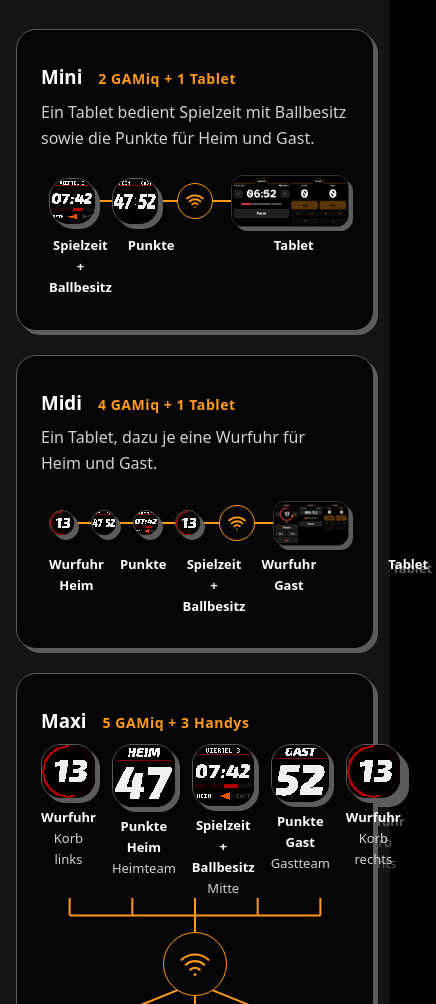
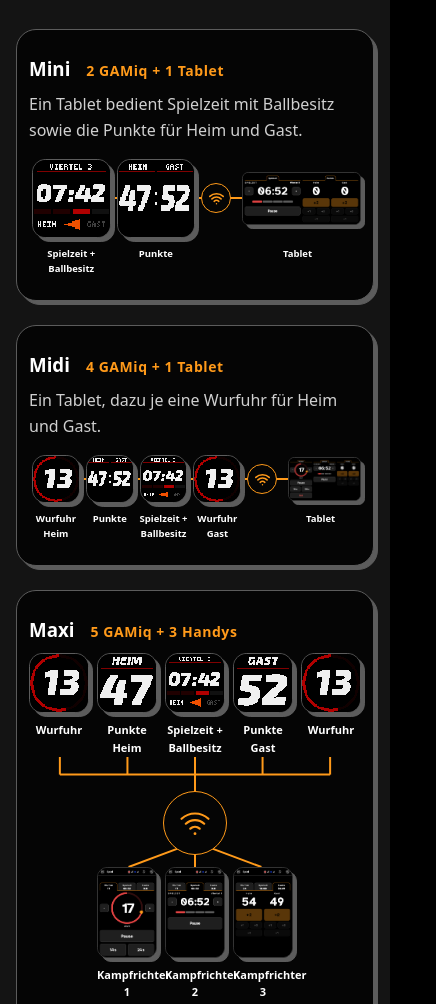
Before and after one commit to Smengerl/gamiq-site, an Eleventy site: page src/home.njk in a window 390 px wide. Shown: the part 5982-6986 px from the top of the page, 436 px wide, since content can reach past the window. Built offline with nearby package versions, Linux system fonts and the light colour scheme; Eleventy itself is replaced by a stand-in of ours; files that its build step writes are made by us from their sources.

Commit message:
fix: build block on phones, proportional radii, no horizontal overflow
Co-Authored-By: Claude Sonnet 5.5 <noreply@anthropic.com>

```diff
--- a/src/_includes/home-blocks.njk
+++ b/src/_includes/home-blocks.njk
@@ -40,7 +40,7 @@
  <div class="max">
   <div class="ch"><h3>{{ t.build.maxi.name }}</h3><span class="claim">{{ t.build.maxi.claim }}</span></div>
   {%- set ps = ["shot_run","home","clock_run","guest","shot_run"] %}
-  <div class="p5">{% for u in t.build.units %}<figure>{{ pnl(ps[loop.index0], "") }}<figcaption><b>{{ u.t }}</b>{{ u.d }}</figcaption></figure>{% endfor %}</div>
+  <div class="p5">{% for u in t.build.units %}<figure>{{ pnl(ps[loop.index0], "") }}<figcaption><b>{{ u.t }}</b><span class="d">{{ u.d }}</span></figcaption></figure>{% endfor %}</div>
   <div class="net"><svg viewBox="0 0 100 150" preserveAspectRatio="none" aria-hidden="true">
    <line x1="9.3" y1="0" x2="9.3" y2="24"/><line x1="29.65" y1="0" x2="29.65" y2="24"/><line x1="50" y1="0" x2="50" y2="24"/><line x1="70.35" y1="0" x2="70.35" y2="24"/><line x1="90.7" y1="0" x2="90.7" y2="24"/>
    <line x1="9.3" y1="24" x2="90.7" y2="24"/><line x1="50" y1="24" x2="50" y2="52"/><line x1="50" y1="116" x2="50" y2="150"/><path d="M50 116 L30 150"/><path d="M50 116 L70 150"/></svg>
--- a/src/css/site.css
+++ b/src/css/site.css
@@ -150,12 +150,24 @@ header.pghead{padding:var(--sp-12) 0 var(--sp-6)}
 @media(max-width:600px){.chiprow{flex-wrap:wrap}}
 
 .ch{display:flex;align-items:baseline;gap:var(--sp-4);flex-wrap:wrap;margin-bottom:var(--sp-2)}.ch h3{margin:0!important}.claim{color:var(--accent);font-size:var(--fs-14);font-weight:700;letter-spacing:.04em}
-.flat{max-width:calc(var(--u)*140px + 440px);margin:0 auto;--hub:110px}
+.flat{max-width:calc(var(--u)*140px + 440px);margin:0 auto;--hub:110px;--tw:2;--tfr:2fr}
 .flat .imgs,.flat .caps{display:grid;grid-template-columns:repeat(var(--u),1fr) var(--hub) 2fr}
 .flat .imgs{position:relative;align-items:center}
-.flat .imgs::before{content:"";position:absolute;top:50%;height:2px;margin-top:-1px;background:var(--accent);left:calc((100% - var(--hub)) / (var(--u) + 2) / 2);right:calc((100% - var(--hub)) / (var(--u) + 2))}
+.flat .imgs::before{content:"";position:absolute;top:50%;height:2px;margin-top:-1px;background:var(--accent);left:calc((100% - var(--hub)) / (var(--u) + var(--tw)) / 2);right:calc((100% - var(--hub)) / (var(--u) + var(--tw)) * var(--tw) / 2)}
 .flat .cell{position:relative;padding:0 var(--sp-2)}.flat .cell.tab{padding:0 0 0 var(--sp-2)}.flat .tabc{border-radius:12px}
 .flat .hub{display:grid;place-items:center;position:relative}
 .flat .wifi{width:48px;height:48px;border-radius:50%;background:#050505;border:var(--stroke) solid var(--accent);display:grid;place-items:center}.flat .wifi svg{width:26px;height:26px}.flat .wifi svg path{stroke:var(--accent);stroke-width:2.2}
 .flat .caps{margin-top:var(--sp-2);font-size:var(--fs-14);text-align:center}.flat .caps b{color:#fff;font-weight:700;padding:0 var(--sp-2)}
-@media(max-width:600px){.flat{--hub:56px}.flat .wifi{width:36px;height:36px}.flat .wifi svg{width:20px;height:20px}.flat .caps{font-size:var(--fs-13)}}
+@media(max-width:600px){}
+
+/* build block: radii follow the picture size, columns may shrink (no horizontal scroll on phones) */
+.max .bub{border-radius:clamp(6px,3.4vw,20px)}.max .pnl{border-radius:clamp(3px,1.2vw,8px)}
+.max .phc{border-radius:clamp(6px,2.6vw,18px)}.flat .tabc{border-radius:clamp(5px,1.6vw,12px)}
+.p5{grid-template-columns:repeat(5,minmax(0,1fr))}.p5 figcaption .d{display:block}
+.flat .imgs,.flat .caps{grid-template-columns:repeat(var(--u),minmax(0,1fr)) var(--hub) minmax(0,var(--tfr))}
+.flat .caps b{overflow-wrap:anywhere}
+@media(max-width:600px){
+ .max{padding:var(--sp-6) var(--sp-3)}.p5{gap:var(--sp-2)}.p5 figcaption .d{display:none}.p5 figcaption{font-size:11px}
+ .flat{--hub:36px;--tw:1.5;--tfr:1.5fr}.flat .wifi{width:30px;height:30px}.flat .wifi svg{width:17px;height:17px}.flat .cell{padding:0 3px}.flat .caps b{font-size:9.5px;padding:0}.cfg p{margin-bottom:var(--sp-4)}
+}
+html,body{overflow-x:clip}
```
